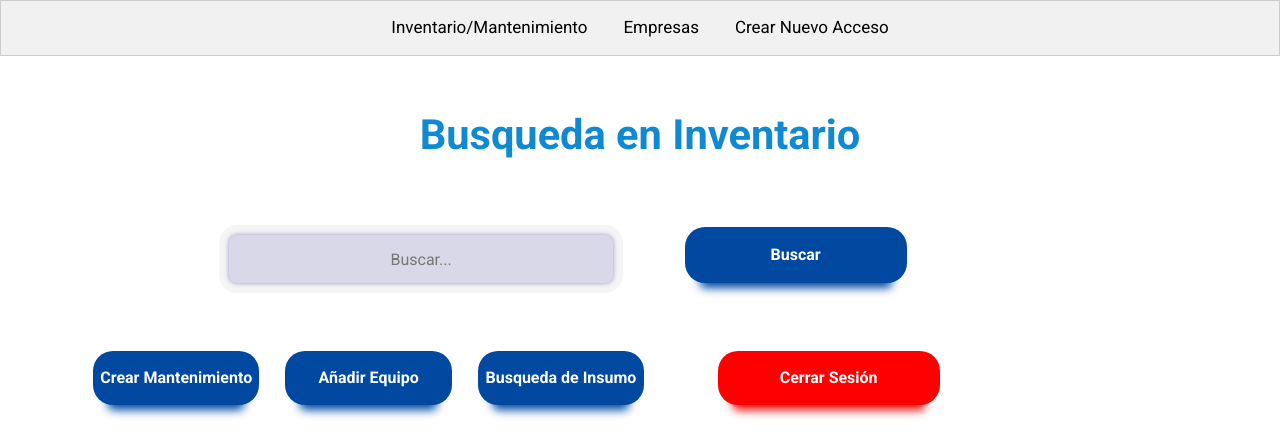
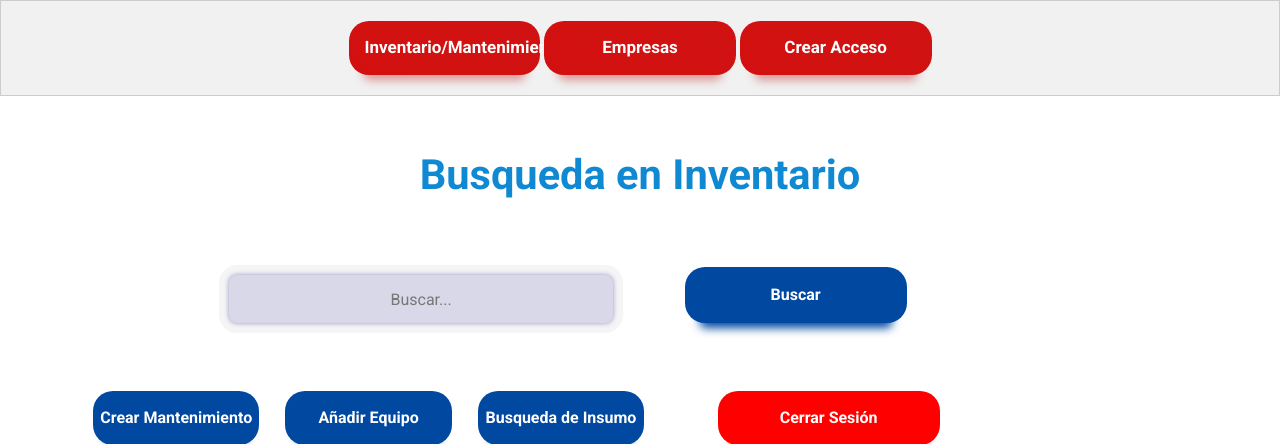
Before and after one commit to Darioantonio20/ProyectoBiomedicaInmedicen, a PHP site: page /admin.php in a window 1280 px wide. Shown: the top 444 px of the page. Run offline with PHP 8.4, Linux system fonts and the light colour scheme; data that the repository does not hold is empty.

Commit message:
[FIX] bug administrator

```diff
--- a/admin.php
+++ b/admin.php
@@ -281,6 +281,28 @@
     justify-content: center;
     flex-wrap: wrap; /* Added to wrap buttons to next line if container width is not enough */
 }
+.tablinks{
+    display: block;
+    width: 15%;
+    font-weight: bold;
+    background: linear-gradient(45deg, rgb(211, 16, 16) 0%, rgb(209, 18, 18) 100%);
+    color: white;
+    padding-block: 15px;
+    margin: 20px auto;
+    border-radius: 20px;
+    box-shadow: rgba(215, 133, 133, 0.878) 0px 20px 10px -15px;
+    border: none;
+    transition: all 0.2s ease-in-out;
+}
+.tablinks:hover {
+    transform: scale(1.03);
+    box-shadow: rgba(215, 133, 133, 0.878) 0px 23px 10px -20px;
+}
+
+.tablinks:active {
+  transform: scale(0.95);
+  box-shadow: rgba(215, 133, 133, 0.878) 0px 15px 10px -10px;
+}
     </style>
 </head>
 <body>
@@ -289,7 +311,7 @@
 <div class="tab">
   <button class="tablinks" onclick="openTab(event, 'Inventario')">Inventario/Mantenimiento</button>
   <button class="tablinks" onclick="openTab(event, 'Empresas')">Empresas</button>
-  <button class="tablinks" onclick="openTab(event, 'CrearAcceso')">Crear Nuevo Acceso</button>
+    <button class="login-button-red" onclick="window.location.replace('crear_accesos.php')">Crear Acceso</button>
 </div>
 
 <!-- Contenido de la sección Inventario -->
@@ -299,9 +321,16 @@
 
 <!-- Contenido de la sección Empresas -->
 <div id="Empresas" class="tabcontent">
-  <h3>Empresas</h3>
   <?php include("empresas.php"); ?>
 </div>
+
+<!-- Contenido de la sección Crear Nuevo Acceso -->
+<div id="CrearAcceso" class="tabcontent">
+    <iframe src="crear_accesos.php" style="width:100%; height:800px; border:none;"></iframe>
+</div>
+
+
+
 <script>
 // Script para manejar la apertura de las pestañas
 function openTab(evt, tabName) {
--- a/inventario.php
+++ b/inventario.php
@@ -1,4 +1,3 @@
-
 <?php
 // Configuración de la base de datos
 $host = "127.0.0.1";
```
